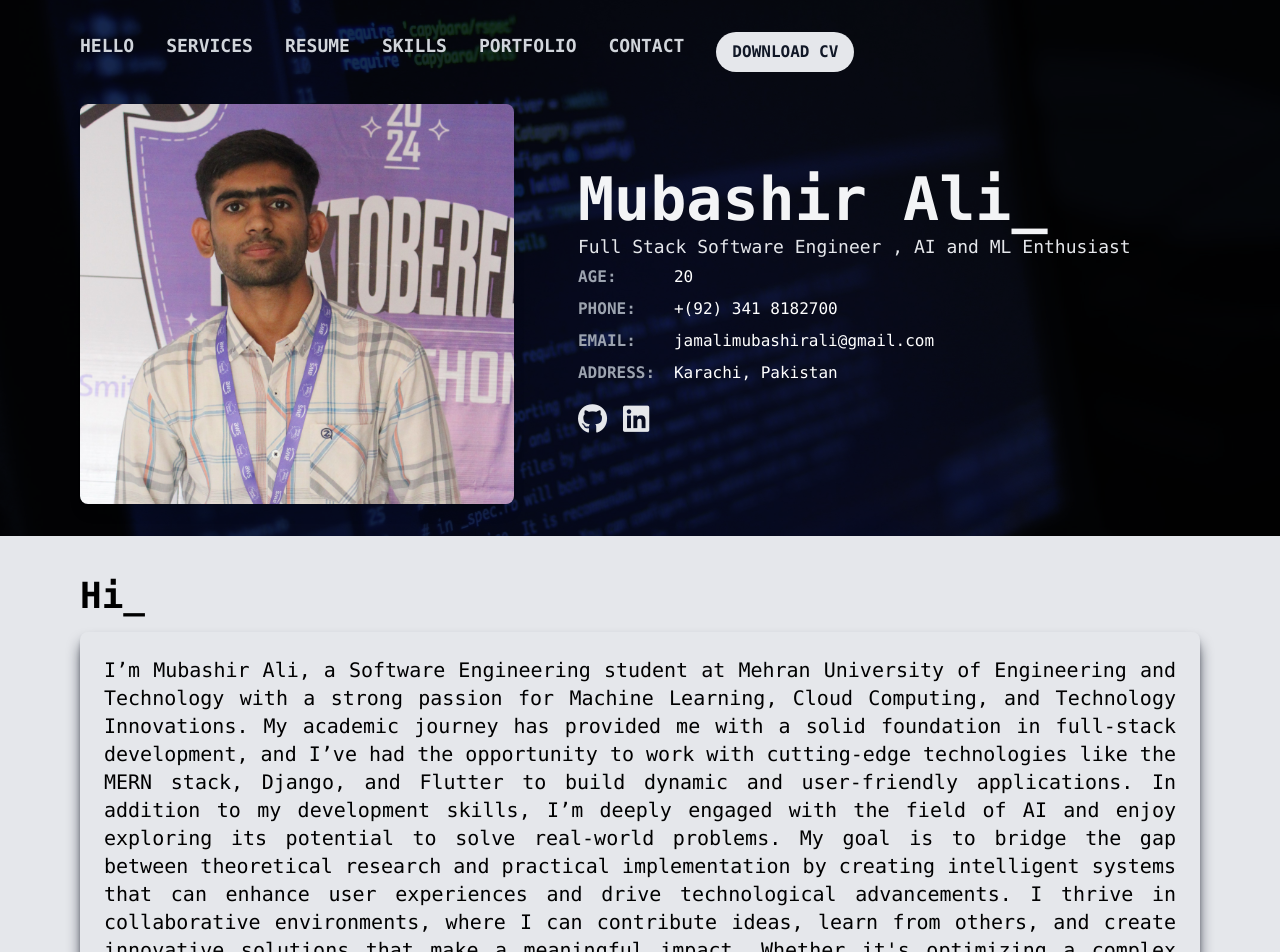
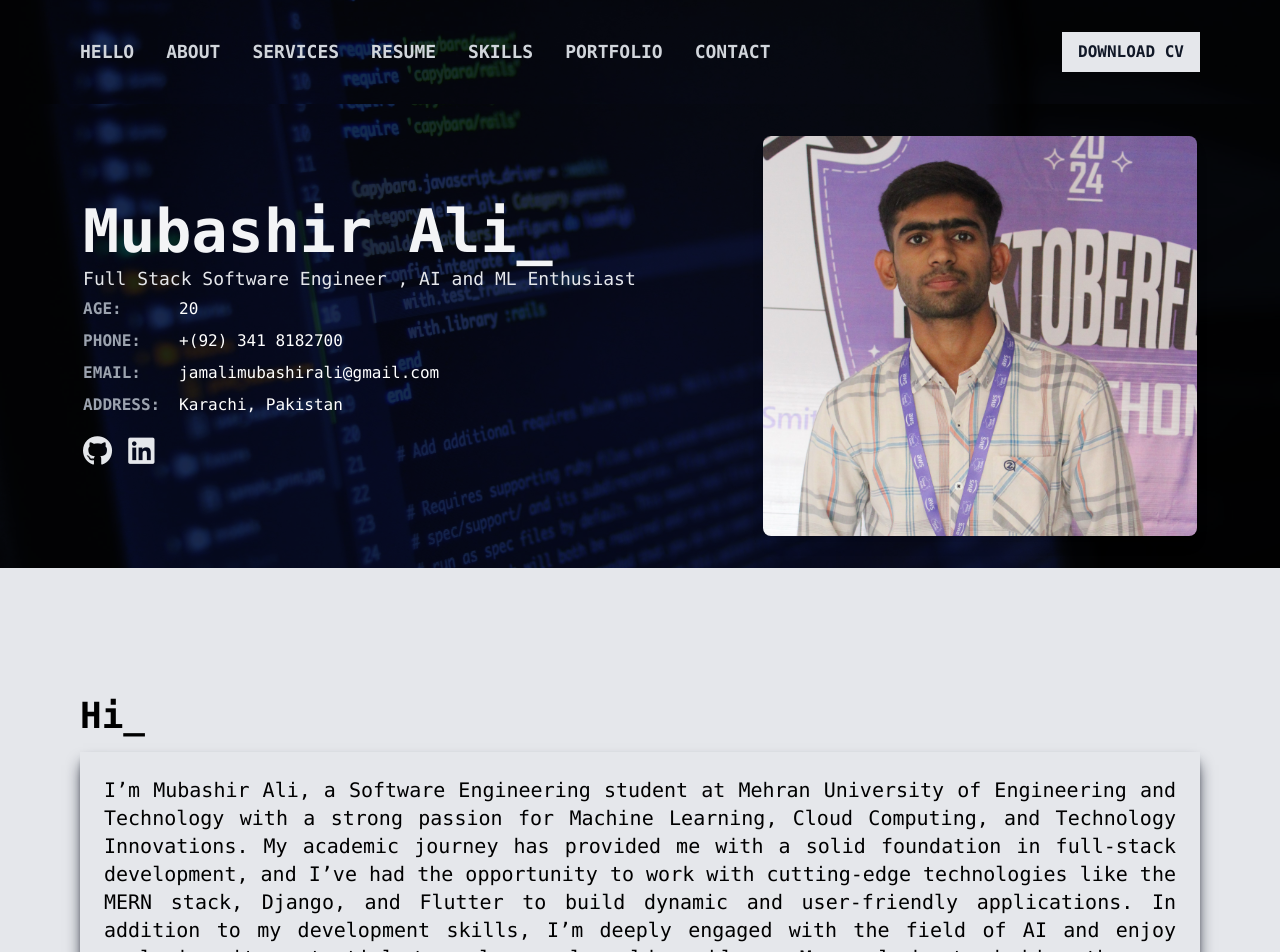
Before and after one commit to jamalimubashirali/React-Practice-Projects, a React (Vite) app in the folder Portfolio_Project/: page / in a window 1280 px wide. Shown: the top 952 px of the page. Built offline with nearby package versions, Linux system fonts and the light colour scheme.

Commit message:
Made updates to UI based on Modern Design

```diff
--- a/Portfolio_Project/public/data.json
+++ b/Portfolio_Project/public/data.json
@@ -22,6 +22,7 @@
   ],
   "navLinks": [
     {"label" : "Hello" , "href" : "home"},
+    {"label" : "About" , "href" : "about"},
     { "label": "Services", "href": "services" },
     { "label": "Resume", "href": "resume" },
     { "label": "Skills", "href": "skills" },
--- a/Portfolio_Project/src/App.jsx
+++ b/Portfolio_Project/src/App.jsx
@@ -6,7 +6,7 @@ import Skills from "./components/skills/Skills";
 import Portfolio from "./components/portfolio/Portfolio";
 import ContactSection from "./components/contact/ContactSection";
 import Footer from "./components/Footer";
-
+import About from "./components/header/About";
 function App() {
   const [data, setData] = useState(null);
   const [loading, setLoading] = useState(true);
@@ -46,10 +46,10 @@ function App() {
         headerData={{
           navLinks: data.navLinks,
           bioData: data.bioData,
-          about: data.about,
           socialData: data.socials,
         }}
       />
+      <About aboutData={data.about}/>
       <Services services={data.services} />
       <Resume education={data.education} employment={data.employment} />
       <Skills skills={data.skills} />
--- a/Portfolio_Project/src/components/contact/ContactForm.jsx
+++ b/Portfolio_Project/src/components/contact/ContactForm.jsx
@@ -77,7 +77,7 @@ const ContactForm = () => {
         </div>
         <button
           type="submit"
-          className="w-full bg-gray-secondary text-gray-primary py-3 px-4 rounded-full hover:bg-gray-primary hover:text-gray-secondary uppercase font-bold transition-colors shadow-md shadow-gray-400"
+          className="w-full bg-gray-secondary text-gray-primary py-3 px-4 hover:bg-gray-primary hover:text-gray-secondary uppercase font-bold transition-colors shadow-md shadow-gray-400"
         >
           Send Message
         </button>
--- a/Portfolio_Project/src/components/header/About.jsx
+++ b/Portfolio_Project/src/components/header/About.jsx
@@ -2,13 +2,13 @@ import React from "react";
 
 const About = ({aboutData}) => {
   return (
-    <div className="flex flex-col mt-10 lg:px-20 md:px-10 xl:px-auto px-6 gap-4">
+    <div id="about" className="flex flex-col mt-10 lg:mt-32 md:mt-20 sm:mt-12 lg:px-20 md:px-10 xl:px-auto px-6 gap-4">
       <h1 className="text-2xl sm:text-3xl md:text-4xl font-bold font-mono transition-transform hover:scale-105">Hi_</h1>
-      <p className="text-sm sm:text-base md:text-lg lg:text-xl text-justify p-6 border-1 border-gray-secondary shadow-lg shadow-gray-primary rounded-lg">
+      <p className="text-sm sm:text-base md:text-lg lg:text-xl text-justify p-6 border-1 border-gray-secondary shadow-lg shadow-gray-primary">
         {aboutData}
       </p>
       <button
-        className="max-w-[10rem] mt-10 px-4 py-2 rounded-full text-gray-secondary bg-gray-primary font-mono font-bold text-sm md:text-base transition-transform duration-300 ease-in-out hover:scale-105 hover:bg-gray-secondary hover:text-gray-primary shadow-md uppercase shadow-gray-primary"
+        className="max-w-[10rem] mt-10 px-4 py-2 text-gray-secondary bg-gray-primary font-mono font-bold text-sm md:text-base transition-transform duration-300 ease-in-out hover:scale-105 hover:bg-gray-secondary hover:text-gray-primary shadow-md uppercase shadow-gray-primary"
         type="button"
       >
         Download CV
--- a/Portfolio_Project/src/components/header/Biodata.jsx
+++ b/Portfolio_Project/src/components/header/Biodata.jsx
@@ -4,8 +4,8 @@ import SocialItem from "./SocialItem";
 
 const Biodata = ({bioData , socialData}) => {
   return (
-    <div className="relative lg:mt-8 md:mt-6">
-      <div className="flex flex-col md:flex-row lg:gap-16 md:gap-8 items-center">
+    <div className="relative">
+      <div className="lg:py-8 md:py-6 py-3 px-5 flex flex-col md:bg-[url('/src/assets/bg-hero.jpg')] bg-cover bg-center bg-blend-overlay bg-gray-primary justify-evenly md:flex-row-reverse lg:gap-16 md:gap-8 items-center">
         <img
           src="src/assets/My_Pic.jpg"
           alt="Profile"
--- a/Portfolio_Project/src/components/header/Header.jsx
+++ b/Portfolio_Project/src/components/header/Header.jsx
@@ -1,13 +1,13 @@
 import React from "react";
 import NavBar from "./NavBar";
-import About from "./About";
+import Biodata from "./Biodata";
 
 const Header = ({headerData}) => {
   console.log(headerData)
   return (
-    <div id="home" className="transition-all duration-300 ease-in-out">
+    <div id="home" className="transition-all duration-300 ease-in-out md:bg-[url('/src/assets/bg-hero.jpg')] bg-cover bg-center bg-blend-overlay bg-gray-primary">
       <NavBar navLinks={headerData.navLinks} bioData={headerData.bioData} socialData = {headerData.socialData}/>
-      <About aboutData={headerData.about}/>
+      <Biodata bioData={headerData.bioData} socialData={headerData.socialData}/>
     </div>
   );
 };
--- a/Portfolio_Project/src/components/header/NavBar.jsx
+++ b/Portfolio_Project/src/components/header/NavBar.jsx
@@ -1,19 +1,54 @@
-import React, { useState } from "react";
+import React, { useState, useEffect } from "react";
 import Navlinks from "./Navlinks";
-import Biodata from "./Biodata";
 
-const NavBar = ({navLinks , bioData , socialData}) => {
+const NavBar = ({ navLinks }) => {
   const [isOpen, setIsOpen] = useState(false);
-  const toggleMenu = () => setIsOpen(!isOpen);
+  const [isFloating, setIsFloating] = useState(false);
+
+  // To control the hamberger Menu
+  const toggleMenu = () => setIsOpen(false);
+
+
+  // Scroll event handler to toggle floating navbar
+  const handleScroll = () => {
+    const navbarHeight = 110; // Adjust based on your navbar's height
+    const scrollTop = window.scrollY;
+
+    if (scrollTop > navbarHeight) {
+      setIsFloating(true); // Enable floating behavior
+    } else {
+      setIsFloating(false); // Disable floating behavior
+    }
+  };
+
+  // Add scroll event listener
+  useEffect(() => {
+    window.addEventListener("scroll", handleScroll);
+    return () => {
+      window.removeEventListener("scroll", handleScroll);
+    }
+
+
+  }, []);
+
   return (
-    <div className="relative w-full bg-[url('/src/assets/bg-hero.jpg')] bg-cover bg-center bg-blend-overlay bg-gray-primary p-6 lg:px-20 md:px-10 sm:px-5 lg:py-8 md:py-5 sm:py-3 font-mono">
+    <div className="relative border-none">
+      {/* Navbar */}
+      <div
+        className={`${
+          isFloating
+            ? "fixed top-0 left-0 w-full z-50 bg-gray-primary shadow-md transition-transform duration-300 ease-in-out"
+            : "relative"
+        } bg-none p-6 lg:px-20 md:px-10 sm:px-5 lg:py-8 md:py-5 sm:py-3`}
+
+      >
         {/* Hamburger Menu for Small Screens */}
-      <div className="flex justify-between items-center mb-5 md:hidden">
+        <div className="flex justify-between items-center md:hidden">
           <h1 className="text-gray-secondary text-lg sm:text-xl font-bold uppercase">
             Mubashir Ali
           </h1>
           <button
-          onClick={toggleMenu}
+            onClick={() => setIsOpen(!isOpen)}
             className="text-gray-secondary text-2xl focus:outline-none"
           >
             {isOpen ? "\u2715" : "\u2630"}
@@ -23,19 +58,28 @@ const NavBar = ({navLinks , bioData , socialData}) => {
         {/* Navigation Links */}
         <div
           className={`${
-          isOpen ? "flex flex-col py-5 absolute top-10 translate-x-0 transition-all duration-300 ease-in-out bg-gray-primary px-10 z-10" : "hidden sm:-translate-x-full"
-        } md:flex md:flex-row md:translate-x-0 flex-wrap gap-4 md:gap-6 lg:gap-8 xl:gap-8 text-gray-secondary transition-all duration-300 ease-in-out`}
+            isOpen
+              ? "flex flex-col px-6 py-3 absolute top-16 translate-x-0 transition-all duration-300 ease-in-out bg-gray-primary z-50"
+              : "hidden sm:-translate-x-full"
+          } md:flex md:flex-row md:translate-x-0 md:items-center flex-wrap gap-4 md:gap-6 lg:gap-8 xl:gap-8 text-gray-secondary`}
         >
-        {navLinks.map((navItem , index) => <Navlinks key={index} data={navItem} toggleMenu={toggleMenu}/>)}
+          {navLinks.map((navItem, index) => (
+            <Navlinks key={index} data={navItem} toggleMenu = {toggleMenu}/>
+          ))}
+          <div className="ml-auto">
             <button
-        className="max-w-[10rem] px-4 py-2 rounded-full text-gray-primary bg-gray-secondary float-left font-mono font-bold text-sm md:text-base transition-transform duration-300 uppercase ease-in-out hover:scale-105 hover:bg-gray-primary hover:text-gray-secondary"
+              className="max-w-[10rem] px-4 py-2 text-gray-primary bg-gray-secondary font-mono font-bold text-sm md:text-base transition-transform duration-300 uppercase ease-in-out hover:scale-105 hover:bg-gray-primary hover:text-gray-secondary"
               type="button"
             >
+              <a
+                href="src/assets/Mubashir Ali Resume.pdf"
+                download="Mubashir Ali Resume.pdf"
+              >
                 Download CV
+              </a>
             </button>
           </div>
-      <div className="">
-        <Biodata bioData = {bioData} socialData={socialData}/>
+        </div>
       </div>
     </div>
   );
--- a/Portfolio_Project/src/components/header/Navlinks.jsx
+++ b/Portfolio_Project/src/components/header/Navlinks.jsx
@@ -1,14 +1,15 @@
 import React from "react";
 import { Link } from "react-scroll";
 
-const Navlinks = ({ data  , toggleMenu }) => {
+const Navlinks = ({ data , toggleMenu}) => {
   return (
     <div>
       <Link
-        onClick={() => toggleMenu()}
-        to={data.href} // The id of the target section
-        smooth={true} // Enables smooth scrolling
-        duration={500} // Scrolling duration in ms
+        onClick={toggleMenu}
+        to={data.href}
+        smooth={true}
+        duration={500}
+        offset={-150}
         className="font-bold font-mono uppercase sm:text-base md:text-base lg:text-lg text-gray-300 hover:text-gray-100 cursor-pointer transition-colors duration-300 ease-in-out"
       >
         {data.label}
--- a/Portfolio_Project/src/components/portfolio/Portfolio.jsx
+++ b/Portfolio_Project/src/components/portfolio/Portfolio.jsx
@@ -49,7 +49,7 @@ const WorkType = ({ name, isActive, handleFilter }) => {
   return (
     <button
       onClick={() => handleFilter(name)}
-      className={`font-bold font-mono uppercase text-sm md:text-lg px-4 py-1 rounded-full transition-colors duration-300 ease-in-out
+      className={`font-bold font-mono uppercase text-sm md:text-lg px-4 py-1 transition-colors duration-300 ease-in-out
         ${isActive ? "bg-gray-primary text-white" : "bg-gray-secondary text-gray-primary hover:bg-gray-300"} shadow-lg shadow-gray-primary`}
       aria-label={`Filter by ${name}`}
     >
--- a/Portfolio_Project/src/components/services/Service.jsx
+++ b/Portfolio_Project/src/components/services/Service.jsx
@@ -3,7 +3,7 @@ import ServiceLogo from './ServiceLogo';
 
 const Service = ({ name, logo, des }) => {
   return (
-    <div className="group w-full sm:w-[100%] md:w-[80%] lg:w-1/3 md:mx-auto rounded-md border-2 border-gray-400 shadow-lg shadow-gray-primary flex flex-col items-center justify-center p-6 sm:p-8 md:p-10 gap-4 sm:gap-6 transition-all duration-300 ease-in-out hover:scale-105 relative">
+    <div className="group w-full sm:w-[100%] md:w-[80%] lg:w-1/3 md:mx-auto border-2 border-gray-400 shadow-lg shadow-gray-primary flex flex-col items-center justify-center p-6 sm:p-8 md:p-10 gap-4 sm:gap-6 transition-all duration-300 ease-in-out hover:scale-105 relative">
       <ServiceLogo logo={logo} />
       <h1 className="font-mono font-bold text-lg sm:text-xl md:text-2xl uppercase text-center">{name}</h1>
       <p className="text-sm sm:text-base md:text-lg text-justify">{des}</p>
```
Also changed, not shown: 1 other file (tests, documents, lock files or other folders). Lines whose indentation alone changed are shown as unchanged.
